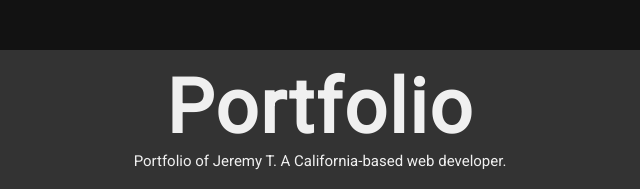
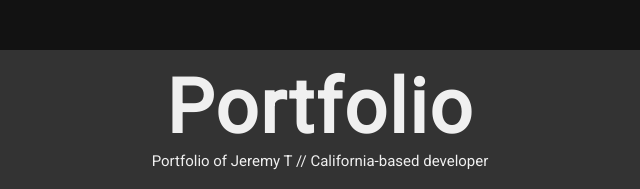
Before and after one commit to JTelez/jtelez.github.io, a plain HTML site: page index.html in a window 1280 px wide. Shown: the top 189 px of the page, 320-960 px from the left. Drawn offline with Linux system fonts and the light colour scheme.

Commit message:
Add files via upload

```diff
--- a/index.html
+++ b/index.html
@@ -10,7 +10,7 @@
 <body>
     <div class="header">
         <h1 class="title">Portfolio</h1>
-        <p class="subtitle">Portfolio of Jeremy T. A California-based web developer.</p>
+        <p class="subtitle">Portfolio of Jeremy T // California-based developer</p>
     </div>
 
     <nav>
```
